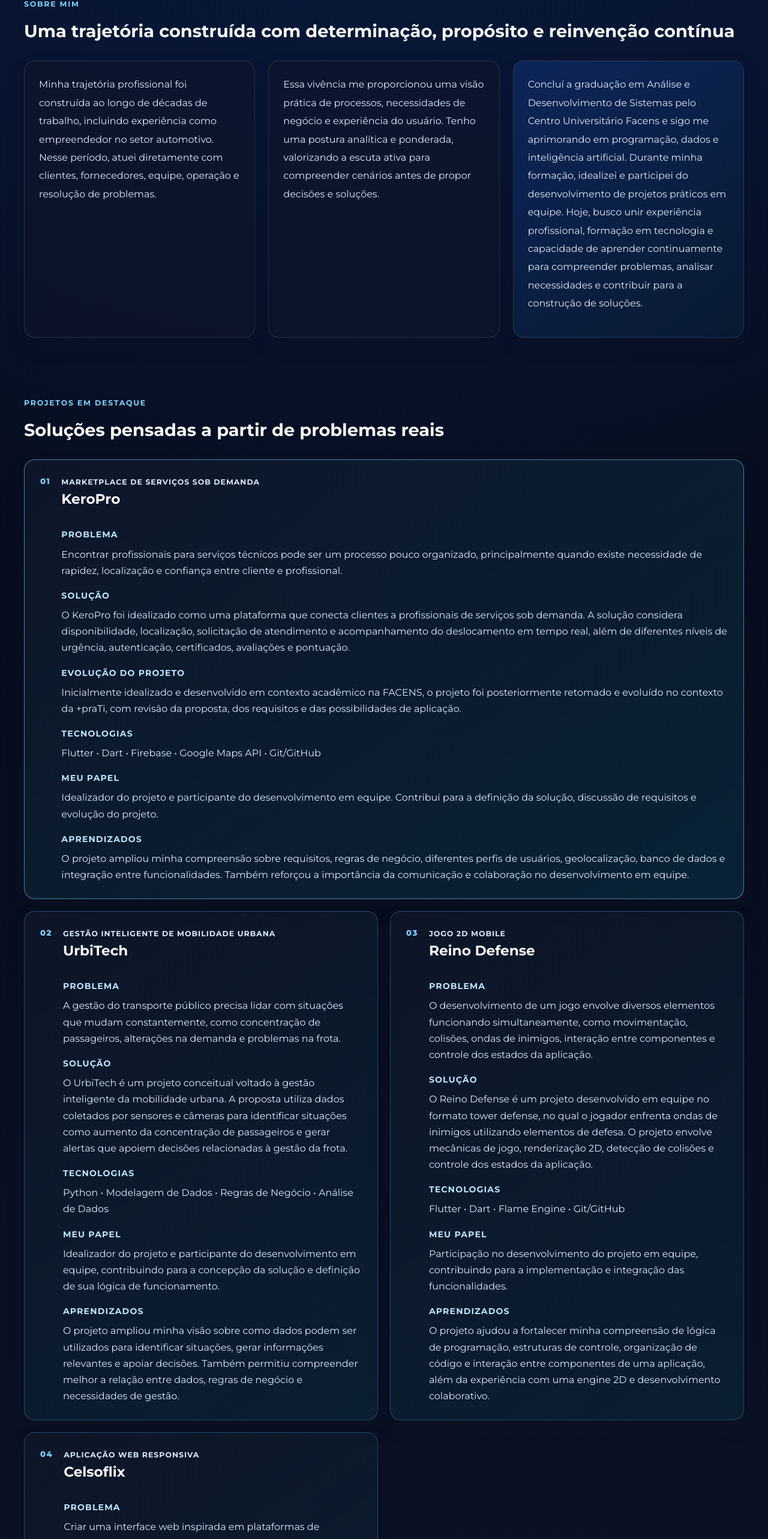
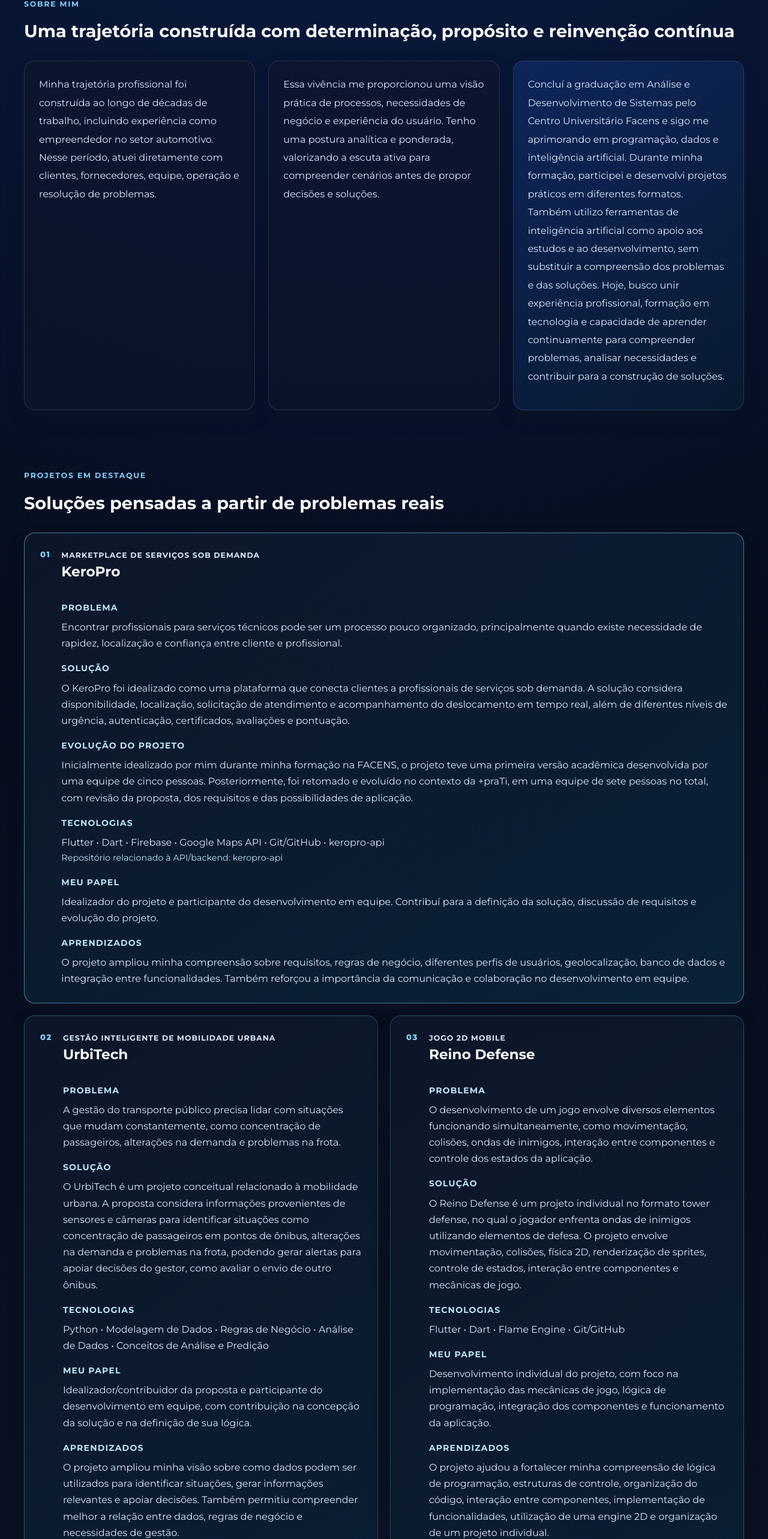
Before and after one commit to Celsoibiuna/por-tfo-lio__atualizado, a React (Vite) app: page / in a window 1280 px wide. Shown: the part 1000-3566 px from the top of the page at 60% size. Built offline with nearby package versions, Linux system fonts and the light colour scheme.

Commit message:
Corrige autoria e narrativa dos projetos

```diff
--- a/src/App.jsx
+++ b/src/App.jsx
@@ -18,8 +18,8 @@ const projects = [
     solution:
       'O KeroPro foi idealizado como uma plataforma que conecta clientes a profissionais de serviços sob demanda. A solução considera disponibilidade, localização, solicitação de atendimento e acompanhamento do deslocamento em tempo real, além de diferentes níveis de urgência, autenticação, certificados, avaliações e pontuação.',
     evolution:
-      'Inicialmente idealizado e desenvolvido em contexto acadêmico na FACENS, o projeto foi posteriormente retomado e evoluído no contexto da +praTi, com revisão da proposta, dos requisitos e das possibilidades de aplicação.',
-    technologies: 'Flutter • Dart • Firebase • Google Maps API • Git/GitHub',
+      'Inicialmente idealizado por mim durante minha formação na FACENS, o projeto teve uma primeira versão acadêmica desenvolvida por uma equipe de cinco pessoas. Posteriormente, foi retomado e evoluído no contexto da +praTi, em uma equipe de sete pessoas no total, com revisão da proposta, dos requisitos e das possibilidades de aplicação.',
+    technologies: 'Flutter • Dart • Firebase • Google Maps API • Git/GitHub • keropro-api',
     role:
       'Idealizador do projeto e participante do desenvolvimento em equipe. Contribuí para a definição da solução, discussão de requisitos e evolução do projeto.',
     learning:
@@ -28,44 +28,44 @@ const projects = [
   {
     number: '02',
     title: 'UrbiTech',
-    subtitle: 'Gestão inteligente de mobilidade urbana',
+    subtitle: 'Gestão Inteligente de Mobilidade Urbana',
     problem:
       'A gestão do transporte público precisa lidar com situações que mudam constantemente, como concentração de passageiros, alterações na demanda e problemas na frota.',
     solution:
-      'O UrbiTech é um projeto conceitual voltado à gestão inteligente da mobilidade urbana. A proposta utiliza dados coletados por sensores e câmeras para identificar situações como aumento da concentração de passageiros e gerar alertas que apoiem decisões relacionadas à gestão da frota.',
-    technologies: 'Python • Modelagem de Dados • Regras de Negócio • Análise de Dados',
+      'O UrbiTech é um projeto conceitual relacionado à mobilidade urbana. A proposta considera informações provenientes de sensores e câmeras para identificar situações como concentração de passageiros em pontos de ônibus, alterações na demanda e problemas na frota, podendo gerar alertas para apoiar decisões do gestor, como avaliar o envio de outro ônibus.',
+    technologies: 'Python • Modelagem de Dados • Regras de Negócio • Análise de Dados • Conceitos de Análise e Predição',
     role:
-      'Idealizador do projeto e participante do desenvolvimento em equipe, contribuindo para a concepção da solução e definição de sua lógica de funcionamento.',
+      'Idealizador/contribuidor da proposta e participante do desenvolvimento em equipe, com contribuição na concepção da solução e na definição de sua lógica.',
     learning:
       'O projeto ampliou minha visão sobre como dados podem ser utilizados para identificar situações, gerar informações relevantes e apoiar decisões. Também permitiu compreender melhor a relação entre dados, regras de negócio e necessidades de gestão.',
   },
   {
     number: '03',
     title: 'Reino Defense',
-    subtitle: 'Jogo 2D mobile',
+    subtitle: 'Jogo 2D Mobile',
     problem:
       'O desenvolvimento de um jogo envolve diversos elementos funcionando simultaneamente, como movimentação, colisões, ondas de inimigos, interação entre componentes e controle dos estados da aplicação.',
     solution:
-      'O Reino Defense é um projeto desenvolvido em equipe no formato tower defense, no qual o jogador enfrenta ondas de inimigos utilizando elementos de defesa. O projeto envolve mecânicas de jogo, renderização 2D, detecção de colisões e controle dos estados da aplicação.',
+      'O Reino Defense é um projeto individual no formato tower defense, no qual o jogador enfrenta ondas de inimigos utilizando elementos de defesa. O projeto envolve movimentação, colisões, física 2D, renderização de sprites, controle de estados, interação entre componentes e mecânicas de jogo.',
     technologies: 'Flutter • Dart • Flame Engine • Git/GitHub',
     role:
-      'Participação no desenvolvimento do projeto em equipe, contribuindo para a implementação e integração das funcionalidades.',
+      'Desenvolvimento individual do projeto, com foco na implementação das mecânicas de jogo, lógica de programação, integração dos componentes e funcionamento da aplicação.',
     learning:
-      'O projeto ajudou a fortalecer minha compreensão de lógica de programação, estruturas de controle, organização de código e interação entre componentes de uma aplicação, além da experiência com uma engine 2D e desenvolvimento colaborativo.',
+      'O projeto ajudou a fortalecer minha compreensão de lógica de programação, estruturas de controle, organização do código, interação entre componentes, implementação de funcionalidades, utilização de uma engine 2D e organização de um projeto individual.',
   },
   {
     number: '04',
     title: 'Celsoflix',
-    subtitle: 'Aplicação web responsiva',
+    subtitle: 'Aplicação Web Responsiva',
     problem:
       'Criar uma interface web inspirada em plataformas de streaming, com organização de conteúdo e experiência adequada a diferentes tamanhos de tela.',
     solution:
       'O Celsoflix é uma aplicação web responsiva com elementos de interface inspirados em serviços de streaming, incluindo organização visual de conteúdos, carrosséis e interações dinâmicas.',
     technologies: 'HTML5 • CSS3 • JavaScript • React • Vercel',
     role:
-      'Projeto prático desenvolvido para exercitar desenvolvimento de interfaces web, responsividade e organização de componentes.',
+      'Desenvolvimento individual do projeto, com foco na construção da interface web, responsividade, organização dos componentes e implementação das interações.',
     learning:
-      'O projeto permitiu praticar desenvolvimento responsivo, manipulação do DOM, organização de componentes visuais e criação de interações utilizando JavaScript e React.',
+      'O projeto permitiu praticar desenvolvimento web responsivo, JavaScript, manipulação do DOM, organização de componentes, utilização de React, implementação de interações e organização de uma aplicação web.',
   },
 ]
 
@@ -183,10 +183,12 @@ function App() {
             <div className="about-card about-card--highlight">
               <p>
                 Concluí a graduação em Análise e Desenvolvimento de Sistemas pelo Centro Universitário Facens e sigo me
-                aprimorando em programação, dados e inteligência artificial. Durante minha formação, idealizei e
-                participei do desenvolvimento de projetos práticos em equipe. Hoje, busco unir experiência profissional,
-                formação em tecnologia e capacidade de aprender continuamente para compreender problemas, analisar
-                necessidades e contribuir para a construção de soluções.
+                aprimorando em programação, dados e inteligência artificial. Durante minha formação, participei e
+                desenvolvi projetos práticos em diferentes formatos. Também utilizo ferramentas de inteligência
+                artificial como apoio aos estudos e ao desenvolvimento, sem substituir a compreensão dos problemas e
+                das soluções. Hoje, busco unir experiência profissional, formação em tecnologia e capacidade de
+                aprender continuamente para compreender problemas, analisar necessidades e contribuir para a
+                construção de soluções.
               </p>
             </div>
           </div>
@@ -225,6 +227,10 @@ function App() {
                   <h4>Tecnologias</h4>
                   <p>{project.technologies}</p>
 
+                  {project.title === 'KeroPro' && (
+                    <p className="project-card__note">Repositório relacionado à API/backend: keropro-api</p>
+                  )}
+
                   <h4>Meu papel</h4>
                   <p>{project.role}</p>
 
@@ -262,7 +268,7 @@ function App() {
               </div>
               <div className="timeline-item">
                 <span className="timeline-step">Projetos acadêmicos</span>
-                <p>Idealização e desenvolvimento em equipe de soluções como KeroPro, UrbiTech e Reino Defense.</p>
+                <p>Idealização e participação em projetos acadêmicos, incluindo KeroPro, UrbiTech e Reino Defense, desenvolvidos em diferentes contextos e formatos.</p>
               </div>
               <div className="timeline-item">
                 <span className="timeline-step">+praTi</span>
```
